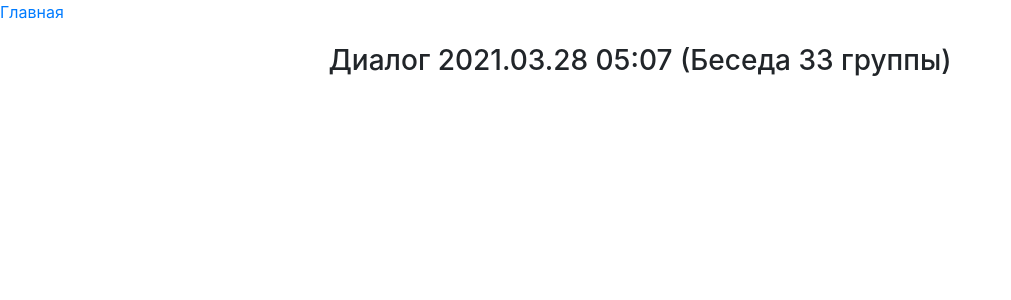
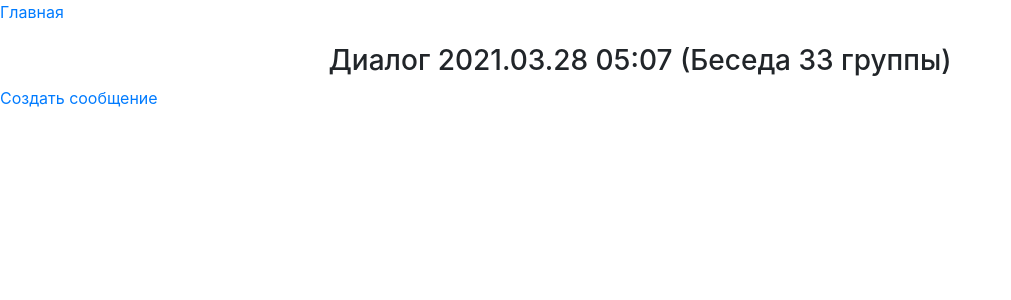
Before and after one commit to ObukhovVladislav/python-adv, a Django app: page /dialog/21/ in a window 1280 px wide. Shown: the top 300 px of the page, without its empty margins (0-1011 px from the left). Run offline with Django 3.2, Linux system fonts and the light colour scheme; a user stored in the database is signed in; data comes from the database, SQL or seed files in the repository; some libraries are stand-ins or nearby versions.

Commit message:
dialog create

```diff
--- a/210315/sources/my_messenger/mainapp/templates/mainapp/dialog.html
+++ b/210315/sources/my_messenger/mainapp/templates/mainapp/dialog.html
@@ -16,7 +16,10 @@
 </div>
 <h3 class="text-center" style="padding-top: 20px;">Диалог {{ dialog }}</h3>
 <div class="message-create">
-
+    <a href="{%# url  'mainapp:dialog_message_create' dialog.pk %#}"
+       style="text-decoration: none;">
+        Создать сообщение
+    </a>
 </div>
 <div class="dialog-messages">
     <ul class="list-group" style="padding-top: 15px;">
--- a/210315/sources/my_messenger/mainapp/templates/mainapp/index.html
+++ b/210315/sources/my_messenger/mainapp/templates/mainapp/index.html
@@ -31,8 +31,8 @@
         <li class="list-group-item">
             <a class="list-group-item list-group-item-action" href="{% url 'mainapp:dialog' item.dialog_id %}"
                style="text-decoration: none;">
-                {{ item.dialog.created }} - {{ item.dialog.name }}
-                <span class="badge badge-primary badge-pill">2</span>
+                {{ item.dialog.created }}
+                {% if item.dialog.name %} - {{ item.dialog.name }}{% endif %}
             </a>
         </li>
         {% endfor %}
```
